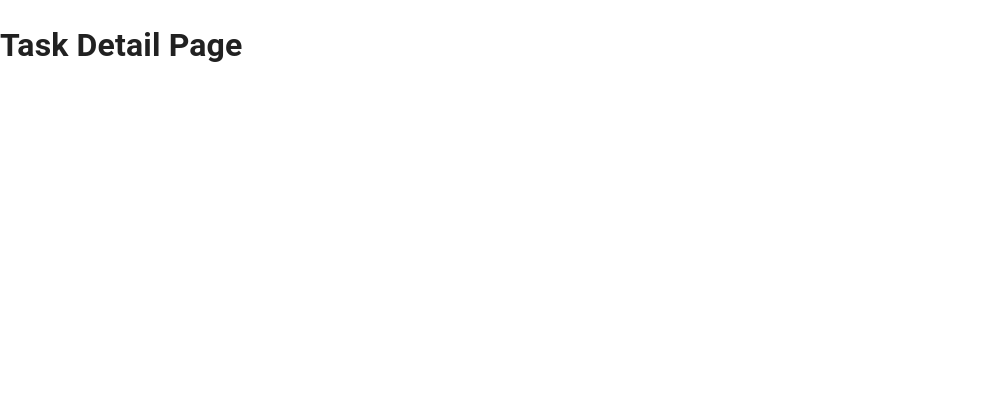
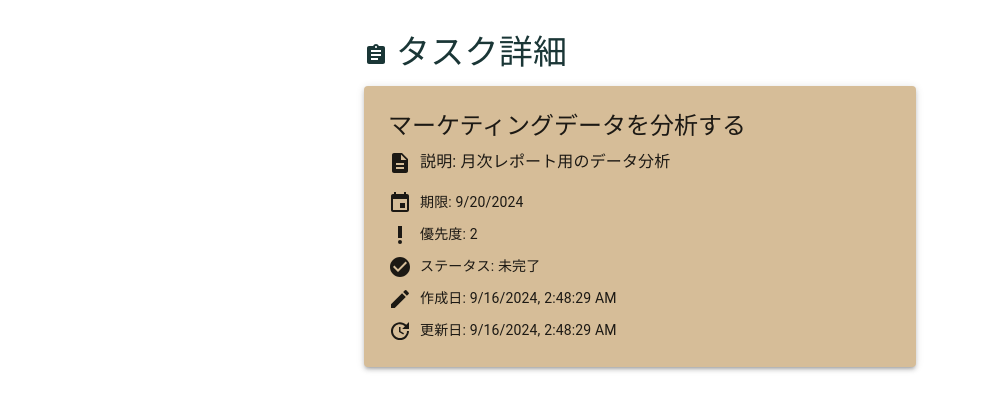
Before and after one commit to ryota-09/easy-todo-app, a React (Vite) app: page /tasks/1 in a window 1280 px wide. Shown: the top 410 px of the page, without its empty margins (0-981 px from the left). Built offline with nearby package versions, Linux system fonts and the light colour scheme.

Commit message:
feat: タスク詳細ページの雛形作成

```diff
--- a/src/components/page/TaskDetailPage.tsx
+++ b/src/components/page/TaskDetailPage.tsx
@@ -1,8 +1,78 @@
-const TaskDetailPage = () => {
+import React from 'react';
+import { useParams } from 'react-router-dom';
+import { Container, Typography, Paper, Box } from '@mui/material';
+import AssignmentIcon from '@mui/icons-material/Assignment';
+import DescriptionIcon from '@mui/icons-material/Description';
+import EventIcon from '@mui/icons-material/Event';
+import PriorityHighIcon from '@mui/icons-material/PriorityHigh';
+import CheckCircleIcon from '@mui/icons-material/CheckCircle';
+import CreateIcon from '@mui/icons-material/Create';
+import UpdateIcon from '@mui/icons-material/Update';
+
+// 仮のタスクデータ
+const taskData = {
+  "id": "1d5af5ed-a1ff-4e84-9cdf-913f59f98f28",
+  "userId": "4fa44ee5-1274-4a5f-afc1-ad1d5253c792",
+  "title": "マーケティングデータを分析する",
+  "description": "月次レポート用のデータ分析",
+  "completed": false,
+  "dueDate": "2024-09-20 00:00:00+00",
+  "priority": 2,
+  "createdAt": "2024-09-16 02:48:29.610738+00",
+  "updatedAt": "2024-09-16 02:48:29.610738+00"
+};
+
+const TaskDetailPage: React.FC = () => {
+  const { id } = useParams<{ id: string }>();
+  // 実際のアプリケーションでは、idを使用してタスクデータを取得します
+
   return (
-    <div>
-      <h1>Task Detail Page</h1>
-    </div>
+    <Container maxWidth="sm">
+      <Typography variant="h4" component="h1" gutterBottom sx={{ mt: 4, color: '#1A3636' }}>
+        <AssignmentIcon sx={{ mr: 1, verticalAlign: 'middle' }} />
+        タスク詳細
+      </Typography>
+      <Paper elevation={3} sx={{ p: 3, bgcolor: '#D6BD98' }}>
+        <Typography variant="h5" gutterBottom>
+          {taskData.title}
+        </Typography>
+        <Box sx={{ mb: 2 }}>
+          <Typography variant="body1">
+            <DescriptionIcon sx={{ mr: 1, verticalAlign: 'middle' }} />
+            説明: {taskData.description}
+          </Typography>
+        </Box>
+        <Box sx={{ mb: 1 }}>
+          <Typography variant="body2">
+            <EventIcon sx={{ mr: 1, verticalAlign: 'middle' }} />
+            期限: {new Date(taskData.dueDate).toLocaleDateString()}
+          </Typography>
+        </Box>
+        <Box sx={{ mb: 1 }}>
+          <Typography variant="body2">
+            <PriorityHighIcon sx={{ mr: 1, verticalAlign: 'middle' }} />
+            優先度: {taskData.priority}
+          </Typography>
+        </Box>
+        <Box sx={{ mb: 1 }}>
+          <Typography variant="body2">
+            <CheckCircleIcon sx={{ mr: 1, verticalAlign: 'middle' }} />
+            ステータス: {taskData.completed ? '完了' : '未完了'}
+          </Typography>
+        </Box>
+        <Box sx={{ mb: 1 }}>
+          <Typography variant="body2">
+            <CreateIcon sx={{ mr: 1, verticalAlign: 'middle' }} />
+            作成日: {new Date(taskData.createdAt).toLocaleString()}
+          </Typography>
+        </Box>
+        <Typography variant="body2">
+          <UpdateIcon sx={{ mr: 1, verticalAlign: 'middle' }} />
+          更新日: {new Date(taskData.updatedAt).toLocaleString()}
+        </Typography>
+      </Paper>
+    </Container>
   );
-}
+};
+
 export default TaskDetailPage;
--- a/src/components/page/TaskListPage.tsx
+++ b/src/components/page/TaskListPage.tsx
@@ -83,7 +83,7 @@ const TaskListPage: React.FC = () => {
               <IconButton edge="end" aria-label="delete" onClick={() => handleDeleteTask(task.id)}>
                 <DeleteIcon />
               </IconButton>
-              <IconButton edge="end" aria-label="details" onClick={() => navigate(`/task/${task.id}`)}>
+              <IconButton edge="end" aria-label="details" onClick={() => navigate(`/tasks/${task.id}`)}>
                 <InfoIcon />
               </IconButton>
             </ListItemSecondaryAction>
```
